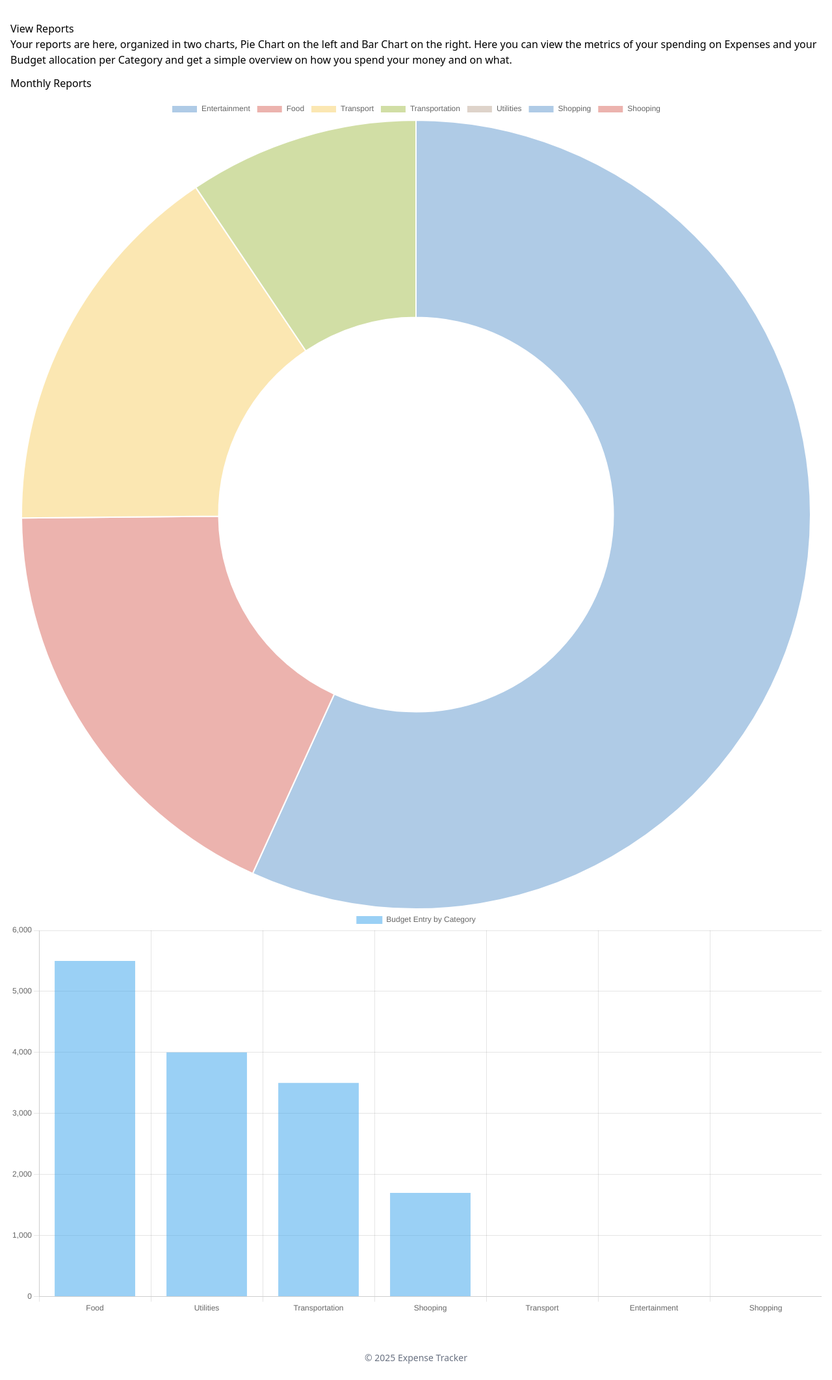
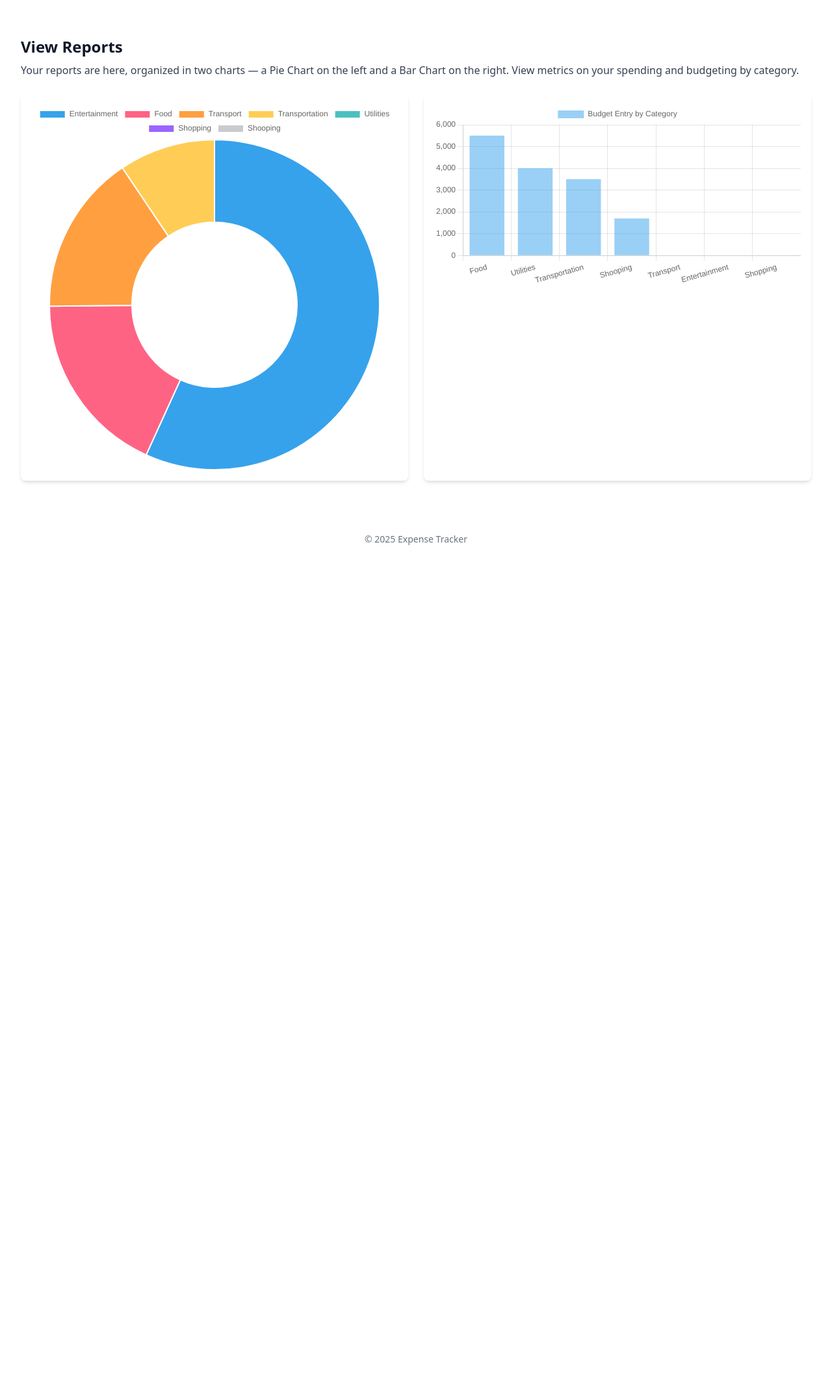
Before and after one commit to katGhost/flask-expense-tracker, a Flask app: page /reports in a window 1280 px wide. Shown: the part 65-2189 px from the top of the page at 65% size. After the commit the page ends 904 px from the top, so only its background shows below. Run offline with Flask 3, Linux system fonts and the light colour scheme; a user stored in the database is signed in; data comes from the database, SQL or seed files in the repository; style sheets or scripts are compiled from the project's sources; some libraries are stand-ins or nearby versions.

Commit message:
migration: bootstrap to tailwind

```diff
--- a/templates/reports.html
+++ b/templates/reports.html
@@ -1,80 +1,66 @@
 {% extends "layout.html" %}
 
-{% block title %} Reports {% endblock %}
+{% block title %}Reports{% endblock %}
 
 {% block main %}
-  <div class="main-container">
-    <div class="mb-3 reports-header">
-      <h3>View Reports</h3>
-      <div class="reports-summary">
-        <p>Your reports are here, organized in two charts, Pie Chart on the left and Bar Chart on the right.
-          Here you can view the metrics of your spending on Expenses and your Budget allocation per Category
-          and get a simple overview on how you spend your money and on what.
+  <div class="w-full max-w-7xl mx-auto px-4 py-6">
+
+    <!-- Header & Description -->
+    <div class="mb-6">
+      <h3 class="text-2xl font-semibold text-gray-900 dark:text-gray-100">
+        View Reports
+      </h3>
+      <p class="mt-2 text-gray-700 dark:text-gray-300">
+        Your reports are here, organized in two charts — a Pie Chart on the left and a Bar Chart on the right. View metrics on your spending and budgeting by category.
       </p>
     </div>
+
+    <!-- Charts -->
+    <div class="flex flex-col lg:flex-row gap-6">
+      <!-- Pie Chart -->
+      <div class="flex-1 bg-white dark:bg-gray-800 p-4 rounded-lg shadow-md">
+        <canvas id="pie-chart" class="w-full h-64"></canvas>
       </div>
 
-    <div class="reports">
-      <h4 class="mb-3">Monthly Reports</h4>
-      <div class="reports-container">
-        <div class="chart-left">
-          <canvas id="pie-chart"></canvas>
-        </div>
-        <div class="chart-right">
-          <canvas id="bar-chart"></canvas>
-        </div>
+      <!-- Bar Chart -->
+      <div class="flex-1 bg-white dark:bg-gray-800 p-4 rounded-lg shadow-md">
+        <canvas id="bar-chart" class="w-full h-64"></canvas>
       </div>
     </div>
 
   </div>
 
-
-
+  <!-- Scripts -->
   <script>
     $(document).ready(function() {
-
-        // first chart - pie or doughnut
       $.ajax({
-          url:"/api/reports-data",
+        url: "/api/reports-data",
         type: "GET",
         dataType: "json",
-          success: function(data){
-            // PIE CHART RENDERING
-            const pieChart = document.getElementById("pie-chart").getContext("2d");
+        success: function(data) {
 
-            new Chart(pieChart, {
+          // Pie / Doughnut Chart
+          const pieCtx = document.getElementById("pie-chart").getContext("2d");
+          new Chart(pieCtx, {
             type: 'doughnut',
             data: {
               labels: data.pie.labels || [],
               datasets: [{
                 label: data.pie.title || '',
-                  data: data.pie.values || [],
+                data: data.pie.values || []
               }]
             },
             options: {
               plugins: {
                 legend: { display: true },
-                  tooltip: { enabled: true },
-                },
-                elements: {
-                  arc: {
-                    backgroundColor: [
-                      'rgba(155, 191, 224, 0.8)',
-                      'rgba(232, 160, 154, 0.8)',
-                      'rgba(251, 226, 159, 0.8)',
-                      'rgba(198, 214, 143, 0.8)',
-                      'rgba(214, 201, 189, 0.8)'
-                    ],
-                    hoverOffset: 4,
-                  }
+                tooltip: { enabled: true }
               }
             }
           });
 
-            // BAR CHART RENDERING
-            const barChart = document.getElementById("bar-chart").getContext("2d");
-
-            new Chart(barChart, {
+          // Bar Chart
+          const barCtx = document.getElementById("bar-chart").getContext("2d");
+          new Chart(barCtx, {
             type: 'bar',
             data: {
               labels: data.bar.labels || [],
@@ -87,21 +73,18 @@
               responsive: true,
               plugins: {
                 legend: { display: true },
-                  tooltip: { enabled: true },
+                tooltip: { enabled: true }
               },
               scales: {
-                  x: {
-                    beginAtZero: true
-                  },
-                  y: {
-                    beginAtZero: true
+                x: { beginAtZero: true },
+                y: { beginAtZero: true }
               }
             }
-              },
           });
+
         },
         error: function(error) {
-            console.error("Error fetching pie chart data:", error);
+          console.error("Error fetching report data:", error);
         }
       });
     });
```
Lines whose indentation alone changed are shown as unchanged.
